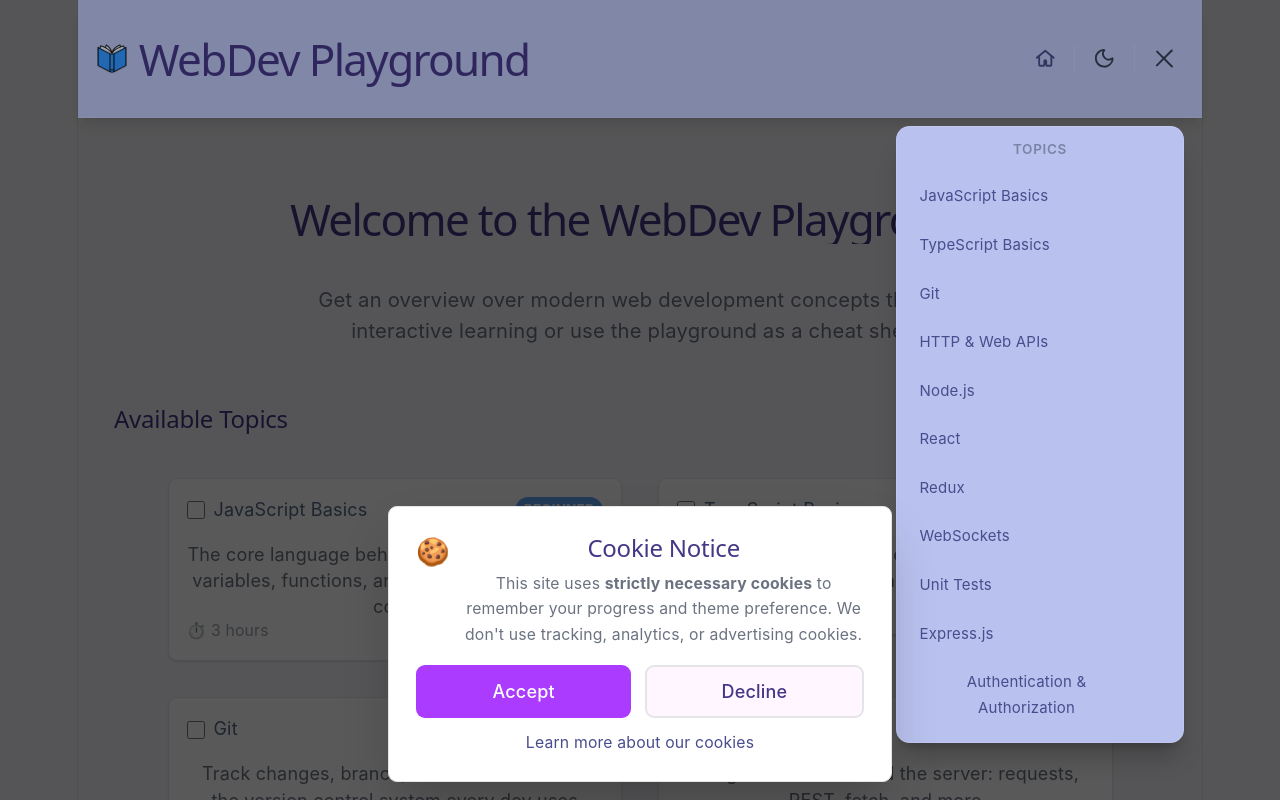
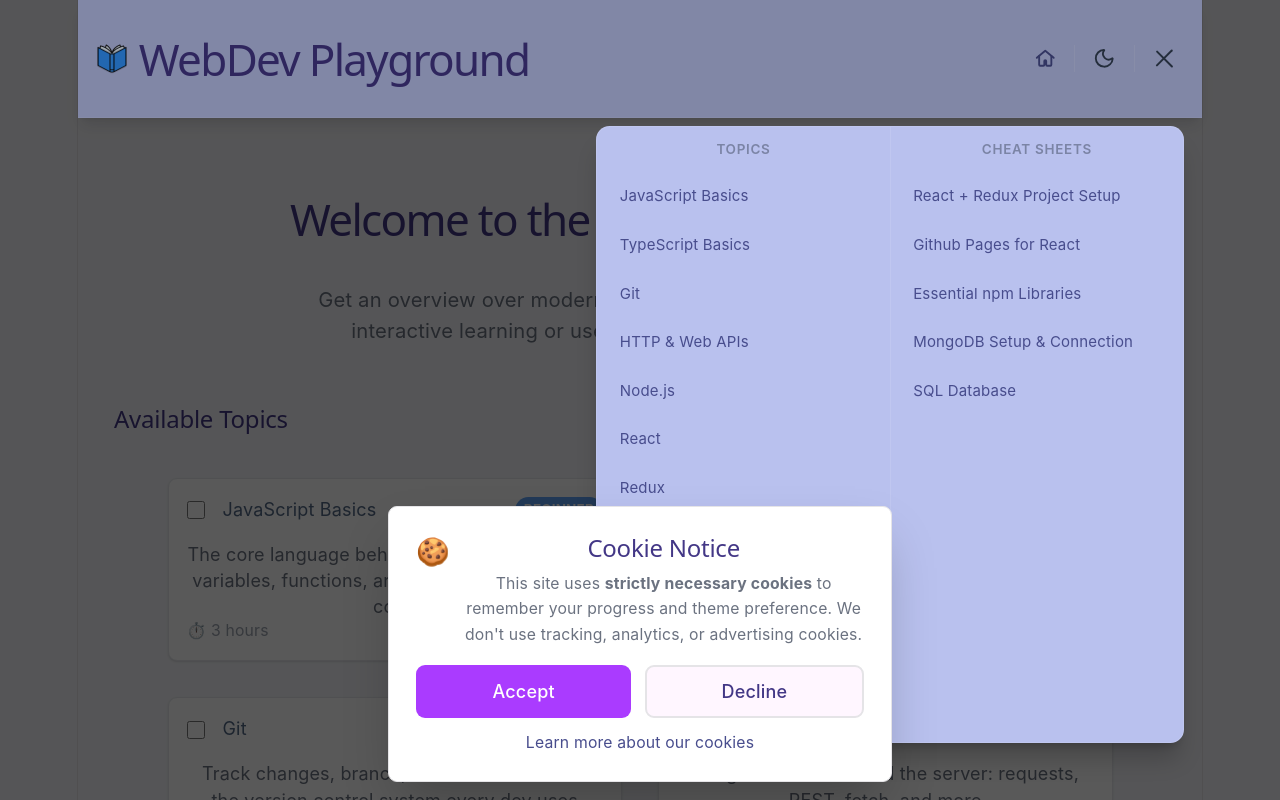
Before and after one commit to IsaVII/LearningTool, a React (Vite) app: page /sql in a window 1280 px wide. Both pictures are taken after a click on the button 1163 px from the left and 58 px from the top of the page. Shown: the top 800 px of the page. Built offline with nearby package versions, Linux system fonts and the light colour scheme.

Commit message:
Progress adjustments

```diff
--- a/src/components/Header.jsx
+++ b/src/components/Header.jsx
@@ -2,20 +2,47 @@ import { useEffect, useRef, useState } from "react";
 import { Link, useLocation } from "react-router-dom";
 import NavLink from "./NavLink";
 import ThemeToggle from "./ThemeToggle";
+import { useProgress } from "../context/ProgressContext";
+import cheatsheets from "../data/cheatsheets.json";
+import learningContent from "../data/learningContent.json";
+import javascriptContent from "../data/learning/javascriptContent.json";
+import typescriptContent from "../data/learning/typescriptContent.json";
+import gitContent from "../data/learning/gitContent.json";
+import httpContent from "../data/learning/httpContent.json";
+import nodeContent from "../data/learning/nodeContent.json";
+import reactContent from "../data/learning/reactContent.json";
+import reduxContent from "../data/learning/reduxContent.json";
+import testingContent from "../data/learning/testingContent.json";
+import expressContent from "../data/learning/expressContent.json";
+import authContent from "../data/learning/authContent.json";
+import webSocketsContent from "../data/learning/websocketsContent.json";
 
-const TOPICS = [
-  { to: "/javascript", label: "JavaScript Basics" },
-  { to: "/typescript", label: "TypeScript Basics" },
-  { to: "/git", label: "Git" },
-  { to: "/http", label: "HTTP & Web APIs" },
-  { to: "/node", label: "Node.js" },
-  { to: "/react", label: "React" },
-  { to: "/redux", label: "Redux" },
-  { to: "/websockets", label: "WebSockets" },
-  { to: "/testing", label: "Unit Tests" },
-  { to: "/express", label: "Express.js" },
-  { to: "/auth", label: "Authentication & Authorization" },
-];
+// Map topic keys to their learning content (to access practice topics count)
+const CONTENT_BY_KEY = {
+  javascript: javascriptContent,
+  typescript: typescriptContent,
+  git: gitContent,
+  http: httpContent,
+  node: nodeContent,
+  react: reactContent,
+  redux: reduxContent,
+  testing: testingContent,
+  express: expressContent,
+  auth: authContent,
+  websockets: webSocketsContent,
+};
+
+const TOPICS = learningContent.topics.map((topic) => ({
+  to: topic.route,
+  label: topic.title,
+  key: topic.key,
+}));
+
+const CHEATSHEETS = cheatsheets.topics.map((topic) => ({
+  to: topic.route,
+  label: topic.title,
+  key: topic.key,
+}));
 
 function HomeIcon(props) {
   return (
@@ -55,11 +82,26 @@ function ChevronIcon() {
   );
 }
 
+function StarIcon({ className = "" }) {
+  return (
+    <svg
+      xmlns="http://www.w3.org/2000/svg"
+      viewBox="0 0 24 24"
+      fill="currentColor"
+      className={`w-4 h-4 shrink-0 ${className}`}
+      aria-hidden="true"
+    >
+      <path d="M12 2l3.09 6.26L22 9.27l-5 4.87 1.18 6.88L12 17.77l-6.18 3.25L7 14.14 2 9.27l6.91-1.01L12 2z" />
+    </svg>
+  );
+}
+
 function Header() {
   const [menuOpen, setMenuOpen] = useState(false);
   const menuRef = useRef(null);
   const toggleRef = useRef(null);
   const { pathname } = useLocation();
+  const { getTopicSubtopicCount } = useProgress();
 
   // Close the menu whenever the route changes (e.g. a topic link was
   // clicked), so navigating away always leaves the menu tucked back in.
@@ -177,18 +219,31 @@ function Header() {
       <nav
         id="topics-menu"
         ref={menuRef}
-        aria-label="Topics"
-        className={`absolute right-4 top-full mt-2 w-64 origin-top-right rounded-xl border border-white/10 bg-navbar shadow-xl shadow-black/20 transition-all duration-200 ${
+        aria-label="Topics and Cheat Sheets"
+        className={`absolute right-4 top-full mt-2 origin-top-right rounded-xl border border-white/10 bg-navbar shadow-xl shadow-black/20 transition-all duration-200 ${
           menuOpen
             ? "opacity-100 scale-100 translate-y-0"
             : "opacity-0 scale-95 -translate-y-1 pointer-events-none"
         }`}
       >
+        <div className="flex divide-x divide-white/10">
+          {/* Topics Column */}
+          <div className="flex-1 min-w-64">
             <p className="px-4 pt-3 pb-1 text-xs font-semibold uppercase tracking-wider text-menu-text/40">
               Topics
             </p>
             <ul className="list-none m-0 p-2 flex flex-col">
-          {TOPICS.map((topic) => (
+              {TOPICS.map((topic) => {
+                const completedCount = getTopicSubtopicCount(topic.key);
+                const totalCount =
+                  CONTENT_BY_KEY[topic.key]?.practiceTopics?.length || 0;
+                const isPartiallyComplete =
+                  completedCount > 0 && completedCount < totalCount;
+                const isFullyComplete =
+                  completedCount > 0 && completedCount === totalCount;
+                const showStar = completedCount > 0;
+
+                return (
                   <li key={topic.to}>
                     <NavLink
                       to={topic.to}
@@ -196,12 +251,56 @@ function Header() {
                         pathname === topic.to ? "bg-accent/15" : ""
                       }`}
                     >
+                      <span className="flex items-center gap-2 text-left">
+                        {showStar && (
+                          <StarIcon
+                            className={
+                              isFullyComplete ? "opacity-100" : "opacity-30"
+                            }
+                          />
+                        )}
+                        <span className={`${showStar ? "font-bold pl-0" : ""}`}>
                           {topic.label}
+                        </span>
+                      </span>
                       <ChevronIcon />
                     </NavLink>
                   </li>
-          ))}
+                );
+              })}
             </ul>
+          </div>
+
+          {/* Cheat Sheets Column */}
+          <div className="flex-1 min-w-64">
+            <p className="px-4 pt-3 pb-1 text-xs font-semibold uppercase tracking-wider text-menu-text/40">
+              Cheat Sheets
+            </p>
+            <ul className="list-none m-0 p-2 flex flex-col">
+              {CHEATSHEETS.map((sheet) => {
+                const completedCount = getTopicSubtopicCount(sheet.key);
+                const showStar = completedCount > 0;
+
+                return (
+                  <li key={sheet.to}>
+                    <NavLink
+                      to={sheet.to}
+                      className={`group flex items-center justify-between gap-2 rounded-lg px-3 py-2.5 text-[15px] hover:bg-white/10 ${
+                        pathname === sheet.to ? "bg-accent/15" : ""
+                      }`}
+                    >
+                      <span className="flex items-center gap-2">
+                        {showStar && <StarIcon className="opacity-100" />}
+                        <span>{sheet.label}</span>
+                      </span>
+                      <ChevronIcon />
+                    </NavLink>
+                  </li>
+                );
+              })}
+            </ul>
+          </div>
+        </div>
       </nav>
     </header>
   );
--- a/src/components/TopicCard.jsx
+++ b/src/components/TopicCard.jsx
@@ -1,8 +1,9 @@
 import { Link } from "react-router-dom";
 import { useProgress } from "../context/ProgressContext";
 
-function TopicCard({ topic }) {
-  const { isTopicDone, toggleTopic, getTopicSubtopicCount } = useProgress();
+function TopicCard({ topic, isCheatSheet = false }) {
+  const { isTopicDone, toggleTopicWithSubtopics, getTopicSubtopicCount } =
+    useProgress();
   const done = isTopicDone(topic.key);
   const completedSubtopics = getTopicSubtopicCount(topic.key);
 
@@ -17,16 +18,21 @@ function TopicCard({ topic }) {
     >
       <div className="flex justify-between items-start mb-4">
         <div className="flex items-start gap-2">
+          {!isCheatSheet && (
             <input
               type="checkbox"
               checked={done}
-            onChange={() => toggleTopic(topic.key)}
+              onChange={() => toggleTopicWithSubtopics(topic.key)}
               onClick={(event) => event.stopPropagation()}
               aria-label={`Mark ${topic.title} as ${done ? "not done" : "done"}`}
               title={done ? "Mark as not done" : "Mark as done"}
               className="w-4 h-4 mt-1 accent-accent cursor-pointer shrink-0"
             />
-          <h3 className="m-0 text-heading">{topic.title}</h3>
+          )}
+
+          <h3 className={`m-0 ${isCheatSheet ? "pl-0" : "pl-2"} text-heading`}>
+            {topic.title}
+          </h3>
         </div>
         <div className="flex flex-col items-end gap-1 shrink-0">
           <div
--- a/src/context/ProgressContext.jsx
+++ b/src/context/ProgressContext.jsx
@@ -7,6 +7,32 @@ import {
   useState,
 } from "react";
 import { getCookie, setCookie } from "../utils/cookies";
+import javascriptContent from "../data/learning/javascriptContent.json";
+import typescriptContent from "../data/learning/typescriptContent.json";
+import gitContent from "../data/learning/gitContent.json";
+import httpContent from "../data/learning/httpContent.json";
+import nodeContent from "../data/learning/nodeContent.json";
+import reactContent from "../data/learning/reactContent.json";
+import reduxContent from "../data/learning/reduxContent.json";
+import testingContent from "../data/learning/testingContent.json";
+import expressContent from "../data/learning/expressContent.json";
+import authContent from "../data/learning/authContent.json";
+import webSocketsContent from "../data/learning/websocketsContent.json";
+
+// Map topic keys to their learning content (to access practice topics)
+const CONTENT_BY_KEY = {
+  javascript: javascriptContent,
+  typescript: typescriptContent,
+  git: gitContent,
+  http: httpContent,
+  node: nodeContent,
+  react: reactContent,
+  redux: reduxContent,
+  testing: testingContent,
+  express: expressContent,
+  auth: authContent,
+  websockets: webSocketsContent,
+};
 
 // Everything the user has checked off lives in a single cookie, so
 // progress survives a refresh (and a new tab) without any backend.
@@ -49,6 +75,31 @@ export function ProgressProvider({ children }) {
       ...prev,
       topics: { ...prev.topics, [topicKey]: !prev.topics[topicKey] },
     }));
+  }, []);
+
+  const toggleTopicWithSubtopics = useCallback((topicKey) => {
+    if (!topicKey) return;
+    setProgress((prev) => {
+      const newTopicState = !prev.topics[topicKey];
+      const content = CONTENT_BY_KEY[topicKey];
+      const practiceTopics = content?.practiceTopics || [];
+
+      // If toggling ON, mark all subtopics as done
+      // If toggling OFF, remove all subtopics
+      const newSubtopics = { ...prev.subtopics[topicKey] };
+      practiceTopics.forEach((topic) => {
+        newSubtopics[topic.title] = newTopicState;
+      });
+
+      return {
+        ...prev,
+        topics: { ...prev.topics, [topicKey]: newTopicState },
+        subtopics: {
+          ...prev.subtopics,
+          [topicKey]: newSubtopics,
+        },
+      };
+    });
   }, []);
 
   const toggleSubtopic = useCallback((topicKey, subtopicTitle) => {
@@ -104,6 +155,7 @@ export function ProgressProvider({ children }) {
     () => ({
       isTopicDone,
       toggleTopic,
+      toggleTopicWithSubtopics,
       isSubtopicDone,
       toggleSubtopic,
       getTopicSubtopicCount,
@@ -113,6 +165,7 @@ export function ProgressProvider({ children }) {
     [
       isTopicDone,
       toggleTopic,
+      toggleTopicWithSubtopics,
       isSubtopicDone,
       toggleSubtopic,
       getTopicSubtopicCount,
--- a/src/pages/Main.jsx
+++ b/src/pages/Main.jsx
@@ -45,7 +45,7 @@ function Main() {
         <div className="stagger-children w-full max-w-210 justify-self-center grid grid-cols-1 md:grid-cols-2 gap-8 ">
           {cheatSheets.topics.map((topic, i) => (
             <Reveal key={topic.id} index={i % 4}>
-              <TopicCard topic={topic} />
+              <TopicCard topic={topic} isCheatSheet={true} />
             </Reveal>
           ))}
         </div>
```
Lines whose indentation alone changed are shown as unchanged.
